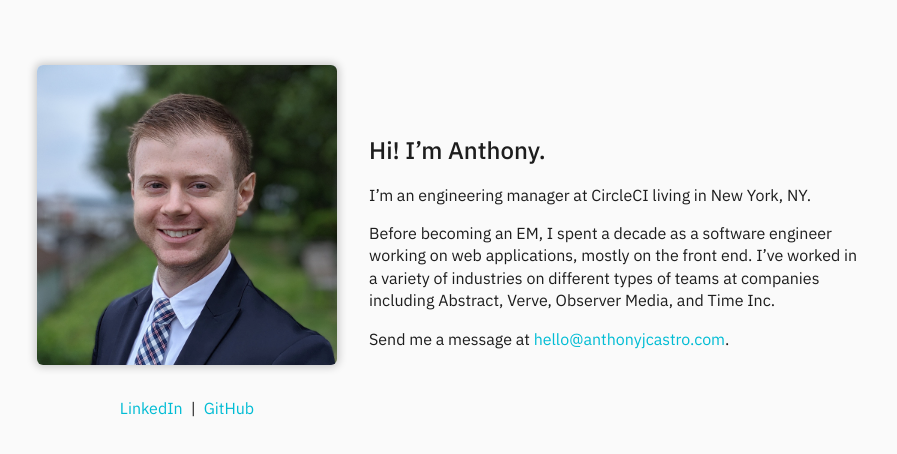
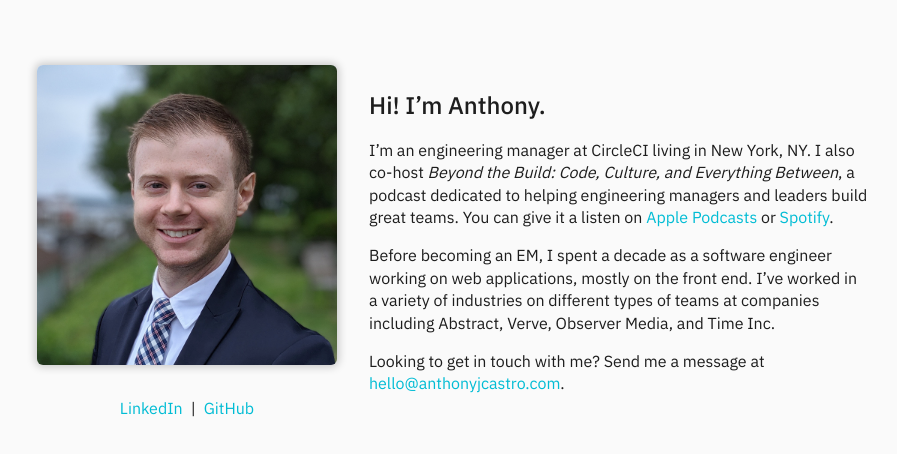
Before and after one commit to anthony-j-castro/anthonyjcastro-dot-com, a React app: page / in a window 1280 px wide. Shown: the part 158-612 px from the top of the page, without its empty margins (187-1084 px from the left). Built offline with nearby package versions, Linux system fonts and the light colour scheme.

Commit message:
feat: Add podcast links and update email copy (#390)

```diff
--- a/src/components/App/index.tsx
+++ b/src/components/App/index.tsx
@@ -51,7 +51,33 @@ const App = () => {
             Hi! I’m Anthony.
           </GreetingParagraph>
           <Paragraph>
-            I’m an engineering manager at CircleCI living in New York, NY.
+            I’m an engineering manager at CircleCI living in New York, NY. I
+            also co-host{" "}
+            <em>Beyond the Build: Code, Culture, and Everything Between</em>, a
+            podcast dedicated to helping engineering managers and leaders build
+            great teams. You can give it a listen on{" "}
+            <Link
+              href="https://podcasts.apple.com/us/podcast/beyond-the-build-code-culture-and-everything-between/id1779379455?i=1000676717231"
+              onClick={() => {
+                analytics.track("clicked_apple_podcasts_link");
+              }}
+              rel="noreferrer"
+              target="_blank"
+            >
+              Apple Podcasts
+            </Link>{" "}
+            or{" "}
+            <Link
+              href="https://open.spotify.com/show/0ldZVVVIEBljKAKrYRHIB3?si=03db250affce4195"
+              onClick={() => {
+                analytics.track("clicked_spotify_link");
+              }}
+              rel="noreferrer"
+              target="_blank"
+            >
+              Spotify
+            </Link>
+            .
           </Paragraph>
           <Paragraph>
             Before becoming an EM, I spent a decade as a software engineer
@@ -60,7 +86,7 @@ const App = () => {
             including Abstract, Verve, Observer Media, and Time Inc.
           </Paragraph>
           <Paragraph>
-            Send me a message at{" "}
+            Looking to get in touch with me? Send me a message at{" "}
             <Link
               href="mailto:hello@anthonyjcastro.com"
               onClick={() => {
```
